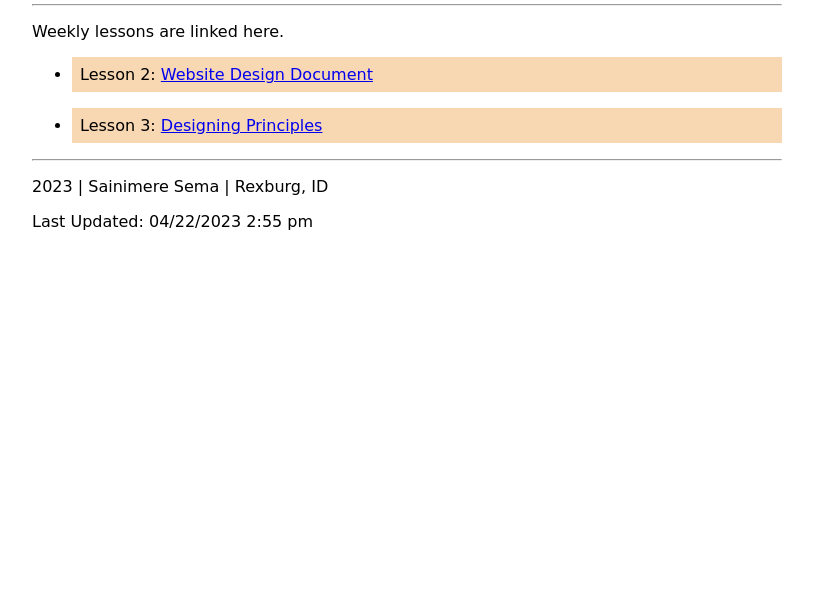
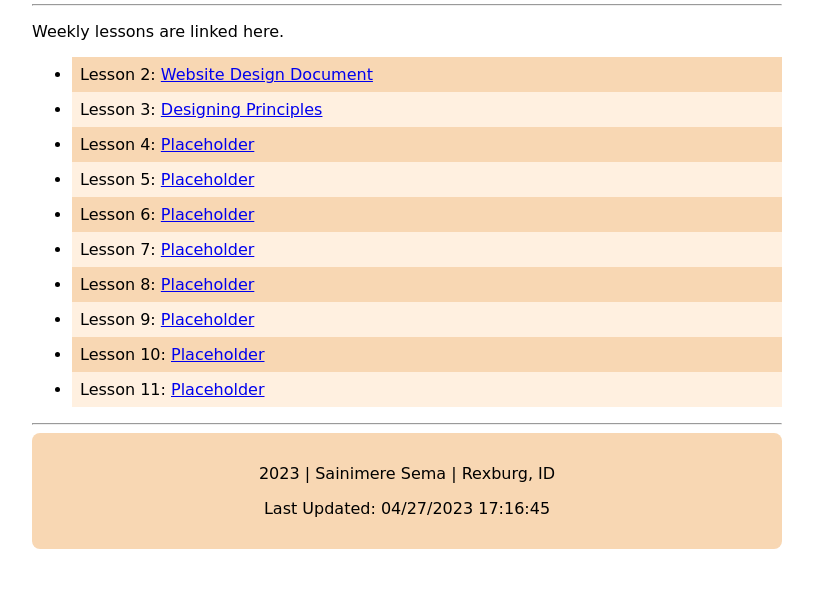
Before and after one commit to thesaisema/wdd230, a plain HTML site: page index.html in a window 1280 px wide. Shown: the part 209-800 px from the top of the page, without its empty margins (233-1046 px from the left). Drawn offline with Linux system fonts and the light colour scheme; a web font is replaced by a local one.

Commit message:
edited errors

```diff
--- a/index.html
+++ b/index.html
@@ -4,6 +4,7 @@
     <meta charset="UTF-8">
     <meta http-equiv="X-UA-Compatible" content="IE=edge">
     <link rel="stylesheet" href="./styles/styles.css">
+    <link rel="stylesheet" href="./styles/medium.css">
     <meta name="viewport" content="width=device-width, initial-scale=1.0">
     <div class = "container">
     <title>WDD 230 Assignment Portal - Sainimere Sema</title>
@@ -29,17 +30,47 @@
         <h2>WDD 230: Assignment Portal</h2>
         <hr>
         <p>Weekly lessons are linked here.</p>
+
         <ul>
             <li>
-                <!-- :: marker -->
                 Lesson 2:
             <a href="#">Website Design Document</a>
             </li>
-        </ul>
-        <ul>
             <li>
                 Lesson 3:
                 <a href="#">Designing Principles</a>
+            </li>
+            <li>
+                Lesson 4:
+                <a href="#">Placeholder</a>
+            </li>
+            <li>
+                Lesson 5:
+                <a href="#">Placeholder</a>
+            </li>
+            <li>
+                Lesson 6:
+                <a href="#">Placeholder</a>
+            </li>
+            <li>
+                Lesson 7:
+                <a href="#">Placeholder</a>
+            </li>
+            <li>
+                Lesson 8:
+                <a href="#">Placeholder</a>
+            </li>
+            <li>
+                Lesson 9:
+                <a href="#">Placeholder</a>
+            </li>
+            <li>
+                Lesson 10:
+                <a href="#">Placeholder</a>
+            </li>
+            <li>
+                Lesson 11:
+                <a href="#">Placeholder</a>
             </li>
         </ul>
         <hr>
@@ -47,12 +78,12 @@
 
     <footer>
         <p>
-        <span id="currentyear">2023</span>
+        <span id="currentyear"></span>
          | Sainimere Sema | Rexburg, ID
         </p>
         <p>
             Last Updated:
-            <span id="lastmodified">04/22/2023 2:55 pm</span>
+            <span id="lastUpdated"></span>
         </p>
     </footer>
 </body>
--- a/scripts/main.js
+++ b/scripts/main.js
@@ -2,5 +2,5 @@ const today = new Date();
 const currentyear = document.querySelector("#currentyear");
 currentyear.textContent = today.getFullYear();
 
-const lastupdated = document.querySelector("#lastupdated");
+const lastupdated = document.querySelector("#lastUpdated");
 lastupdated.textContent = document.lastModified;
--- a/styles/medium.css
+++ b/styles/medium.css
@@ -2,6 +2,6 @@
     h1 {
         font-size: 2.5rem;
         margin: 1rem;
-        color: aqua;
+        color: white;
     }
 }
--- a/styles/styles.css
+++ b/styles/styles.css
@@ -96,5 +96,12 @@ ul {
 
 ul li:nth-child(even) {
     padding: 0.5rem;
-    background-color: #e9edc9;
+    background-color: #fff0e0;
 }
+
+footer {
+    background-color: #f8d7b3;
+    padding: 15px;
+    text-align: center;
+    border-radius: 0.5rem;
+}
```
